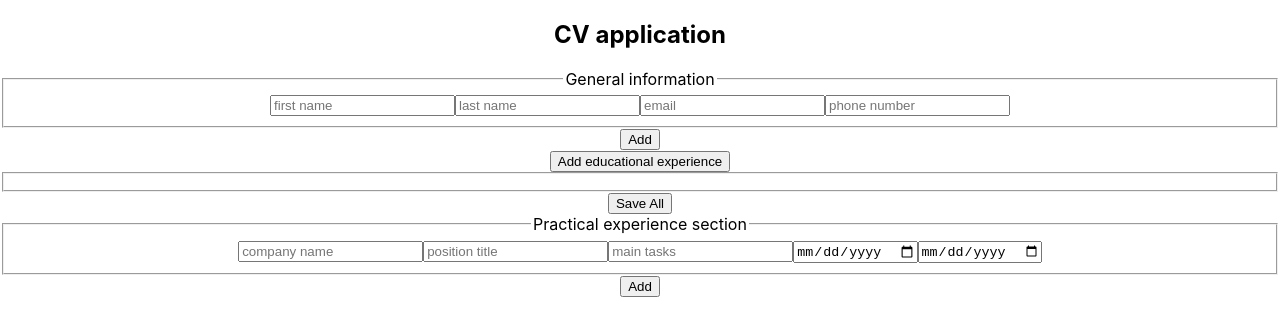
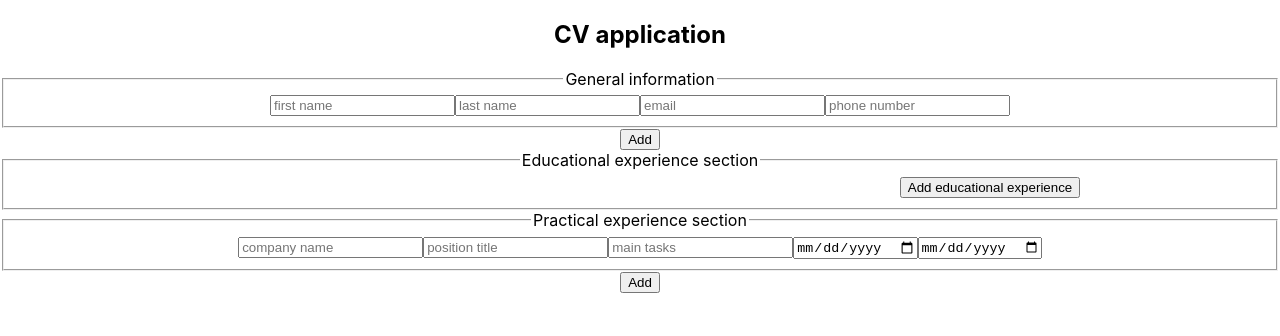
Before and after one commit to yassineDh/cv-project, a React (Create React App) app: page / in a window 1280 px wide. Shown: the top 336 px of the page. Built offline with nearby package versions, Linux system fonts and the light colour scheme.

Commit message:
add display file

```diff
--- a/src/components/EducationalExperience.js
+++ b/src/components/EducationalExperience.js
@@ -4,7 +4,7 @@ class EducationalExperience extends Component {
   render() {
     let { isComplete, update, change, index, add, deleteExp} = this.props;
     let button = isComplete ? (
-      <button type="button" onClick={update}>
+      <button type="button" onClick={(e)=>update(e,index)}>
         Update
       </button>
     ) : (
@@ -16,7 +16,6 @@ class EducationalExperience extends Component {
       <React.Fragment>
         <form onSubmit={(e) => add(e, index)}>
 
-          <legend>Educational experience section</legend>
           <input
             type="text"
             name="schoolName"
--- a/src/components/EducationalExperienceSection.js
+++ b/src/components/EducationalExperienceSection.js
@@ -31,41 +31,37 @@ class EducationalExperienceSection extends Component {
       let newObj = Object.assign({}, element, { isComplete: true });
       return newObj;
     });
-    this.setState(
-      { educationalExperiences: completedArray },
-      console.log(this.state)
-    );
+    this.setState({ educationalExperiences: completedArray });
   }
 
   changeHandler(e, id) {
     let name = e.target.name;
     let value = e.target.value;
     let newArray = this.state.educationalExperiences.map((element) => {
-      if (element.id == id) {
-        element[name] = value;
-      }
-
+      if (element.id == id) element[name] = value;
       return element;
     });
     this.setState({
       educationalExperiences: newArray,
     });
   }
-  updateHandler(e) {
+
+  updateHandler(e,id) {
     e.preventDefault();
-    console.log("inside update");
+
+    let newArray = this.state.educationalExperiences.map((element) => {
+      if (element.id == id) element.isComplete = false;
+      return element;
+    });
     this.setState({
-      isComplete: false,
+      educationalExperiences: newArray,
     });
   }
 
   submitHandler(e, id) {
     e.preventDefault();
     let newArray = this.state.educationalExperiences.map((element) => {
-      if (element.id == id) {
-        element.isComplete = true;
-      }
-
+      if (element.id == id) element.isComplete = true;
       return element;
     });
     this.setState({
@@ -74,15 +70,10 @@ class EducationalExperienceSection extends Component {
   }
 
   addExperience() {
-    // let prevArr = this.state.educationalExperiences.slice(0);
-    // let newArr = prevArr.push(this.eduExp);
     let newEduExp = Object.create(this.eduExp);
     newEduExp.id = uuidv1();
     let cloneArray = [...this.state.educationalExperiences, newEduExp];
-    this.setState(
-      { educationalExperiences: cloneArray },
-      console.log(this.state)
-    );
+    this.setState({ educationalExperiences: cloneArray });
   }
 
   deleteExprience(e, i) {
@@ -95,10 +86,9 @@ class EducationalExperienceSection extends Component {
   render() {
     return (
       <React.Fragment>
-        <button onClick={this.addExperience}>Add educational experience</button>
-
-        {/* <EducationalExperience update={this.updateHandler} submit={this.saveAll} change={this.changeHandler} isComplete={this.state.isComplete}/> */}
         <fieldset>
+        <legend>Educational experience section</legend>
+        <button style={{marginLeft:"700px"}} onClick={this.addExperience}>Add educational experience</button>
           {this.state.educationalExperiences.map((element) => (
             <EducationalExperience
               update={this.updateHandler}
@@ -113,7 +103,7 @@ class EducationalExperienceSection extends Component {
           ))}
         </fieldset>
 
-        <button onClick={this.saveAll}>Save All</button>
+        {this.state.educationalExperiences.length >0 && <button onClick={this.saveAll}>Save All</button>}
       </React.Fragment>
     );
   }
```
Also changed, not shown: src/components/EducationalExperienceDisplay.js (added).
